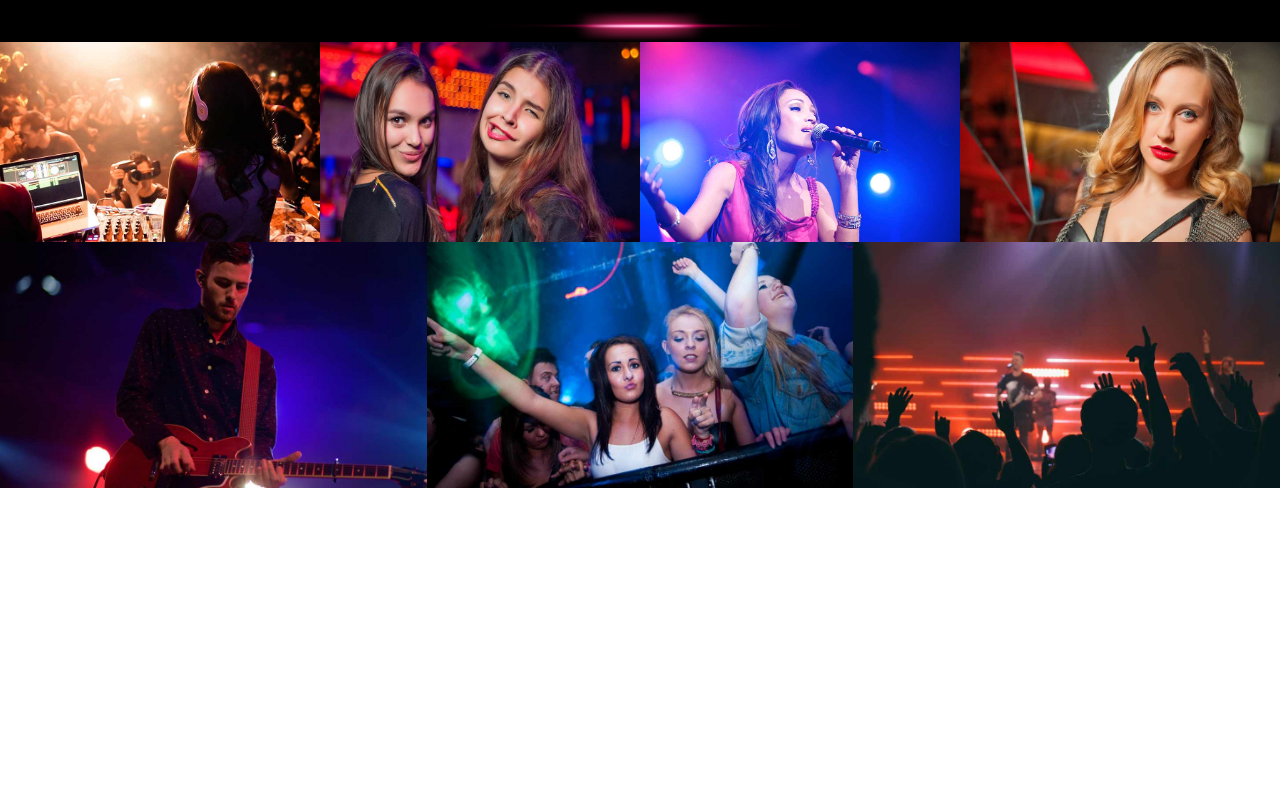
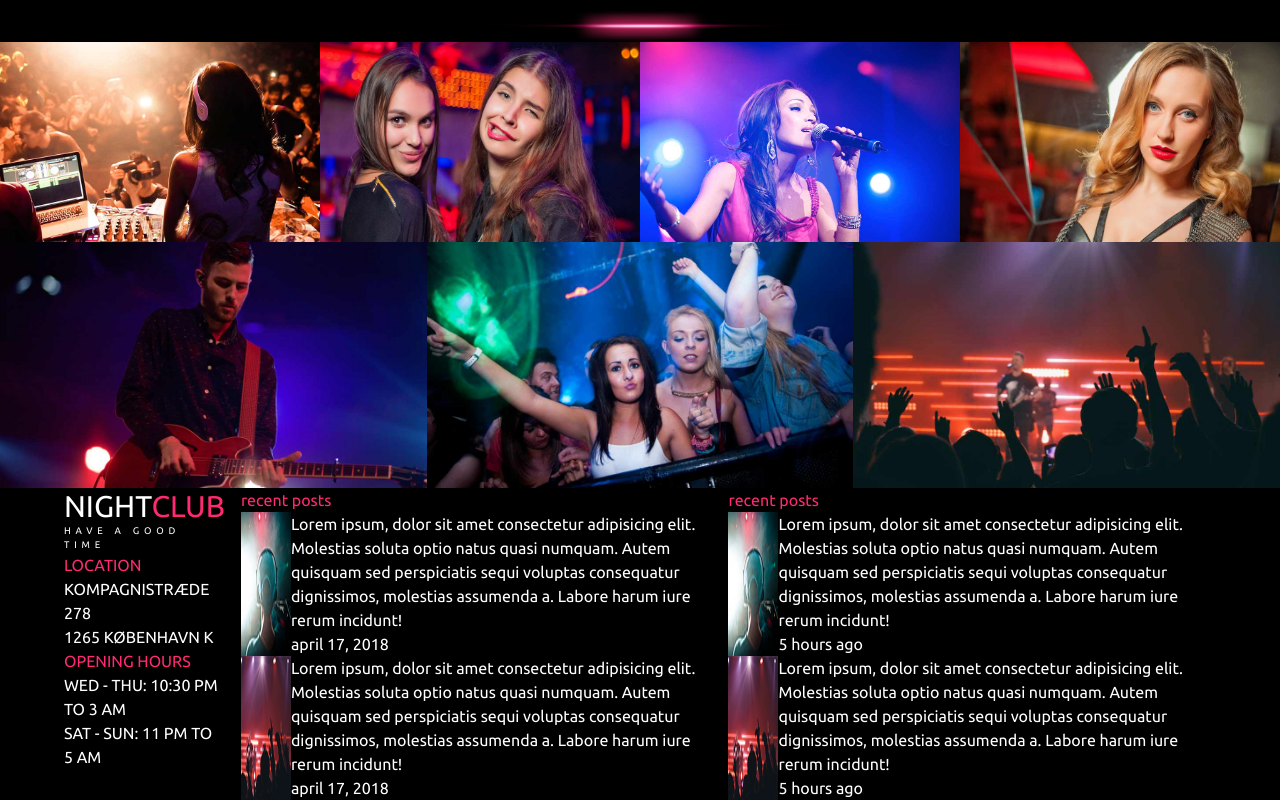
Before and after one commit to eydbjorgham/night-club, a Next.js app: page / in a window 1280 px wide. Shown: the part 2192-2992 px from the top of the page. Before the commit the page ends 2680 px from the top, so only its background shows below. Built offline with nearby package versions, Linux system fonts and the light colour scheme.

Commit message:
Add Footer component to Home page for improved layout and information display

```diff
--- /dev/null
+++ b/src/app/components/Footer.jsx
@@ -0,0 +1,109 @@
+import React from "react";
+import Image from "next/image";
+
+const Footer = () => {
+    return (
+      <footer className="m-auto w-[90%]">
+        <div className="flex space-between gap-4">
+          <div className="text-white uppercase">
+            <h1 className="text-3xl">
+              night<span className="text-(--tertiary-color)">club</span>
+            </h1>
+            <p className="text-[0.6em] tracking-[0.5em]">have a good time</p>
+            <h2 className="text-(--tertiary-color)">location</h2>
+            <p>
+              Kompagnistræde 278 <br />
+              1265 København K
+            </p>
+            <h2 className="text-(--tertiary-color)">opening hours</h2>
+            <p>
+              wed - thu: 10:30 pm to 3 am <br />
+              sat - sun: 11 pm to 5 am
+            </p>
+          </div>
+          <div className="flex">
+            <div>
+              <h2 className="text-(--tertiary-color)">recent posts</h2>
+              <div className="flex">
+                <Image
+                  src="/assets/content-img/recent_post1.jpg"
+                  alt="Recent Post 1"
+                  width={50}
+                  height={50}
+                  className=""
+                />
+                <div>
+                  <p className="text-white">
+                    Lorem ipsum, dolor sit amet consectetur adipisicing elit.
+                    Molestias soluta optio natus quasi numquam. Autem quisquam
+                    sed perspiciatis sequi voluptas consequatur dignissimos,
+                    molestias assumenda a. Labore harum iure rerum incidunt!
+                  </p>
+                  <p className="text-white">april 17, 2018</p>
+                </div>
+              </div>
+              <div className="flex">
+                <Image
+                  src="/assets/content-img/recent_post2.jpg"
+                  alt="Recent Post 2"
+                  width={50}
+                  height={50}
+                  className=""
+                />
+                <div>
+                  <p className="text-white">
+                    Lorem ipsum, dolor sit amet consectetur adipisicing elit.
+                    Molestias soluta optio natus quasi numquam. Autem quisquam
+                    sed perspiciatis sequi voluptas consequatur dignissimos,
+                    molestias assumenda a. Labore harum iure rerum incidunt!
+                  </p>
+                  <p className="text-white">april 17, 2018</p>
+                </div>
+              </div>
+            </div>
+            <div>
+              <h2 className="text-(--tertiary-color)">recent posts</h2>
+              <div className="flex">
+                <Image
+                  src="/assets/content-img/recent_post1.jpg"
+                  alt="Recent Post 1"
+                  width={50}
+                  height={50}
+                  className=""
+                />
+                <div>
+                  <p className="text-white">
+                    Lorem ipsum, dolor sit amet consectetur adipisicing elit.
+                    Molestias soluta optio natus quasi numquam. Autem quisquam
+                    sed perspiciatis sequi voluptas consequatur dignissimos,
+                    molestias assumenda a. Labore harum iure rerum incidunt!
+                  </p>
+                  <p className="text-white">5 hours ago</p>
+                </div>
+              </div>
+              <div className="flex">
+                <Image
+                  src="/assets/content-img/recent_post2.jpg"
+                  alt="Recent Post 2"
+                  width={50}
+                  height={50}
+                  className=""
+                />
+                <div>
+                  <p className="text-white">
+                    Lorem ipsum, dolor sit amet consectetur adipisicing elit.
+                    Molestias soluta optio natus quasi numquam. Autem quisquam
+                    sed perspiciatis sequi voluptas consequatur dignissimos,
+                    molestias assumenda a. Labore harum iure rerum incidunt!
+                  </p>
+                  <p className="text-white">5 hours ago</p>
+                </div>
+              </div>
+            </div>
+          </div>
+        </div>
+      </footer>
+    );
+}
+
+export default Footer;
--- a/src/app/page.js
+++ b/src/app/page.js
@@ -5,6 +5,7 @@ import Overskrift from "./components/Overskrift";
 import Welcome from "./components/Welcome";
 import Events from "./components/Events";
 import Gallery from "./components/Gallery";
+import Footer from "./components/Footer";
 
 const ubuntu = Ubuntu({
   subsets: ["latin"],
@@ -42,7 +43,9 @@ export default function Home() {
               <Gallery />
             </section>
           </main>
-          <footer></footer>
+          <footer>
+            <Footer />
+          </footer>
         </div>
       </div>
     </>
```
